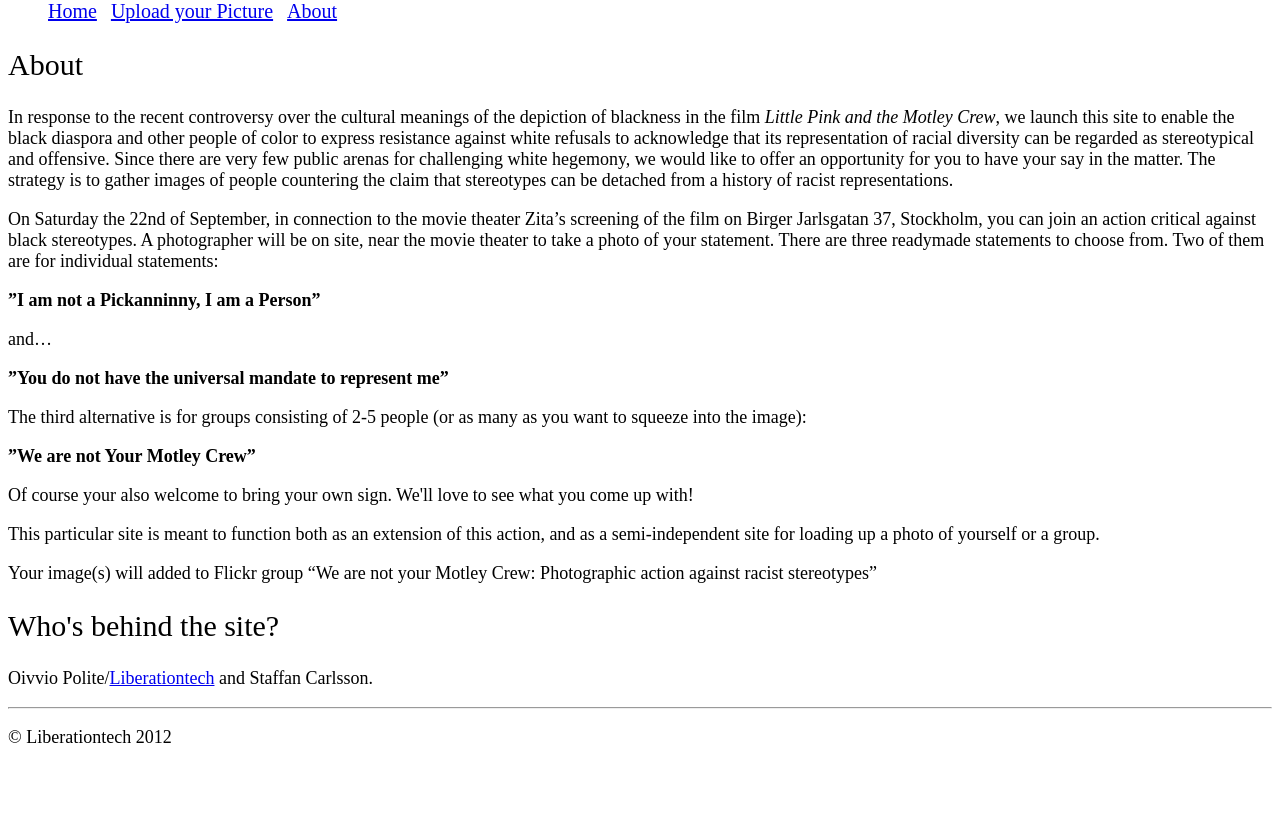
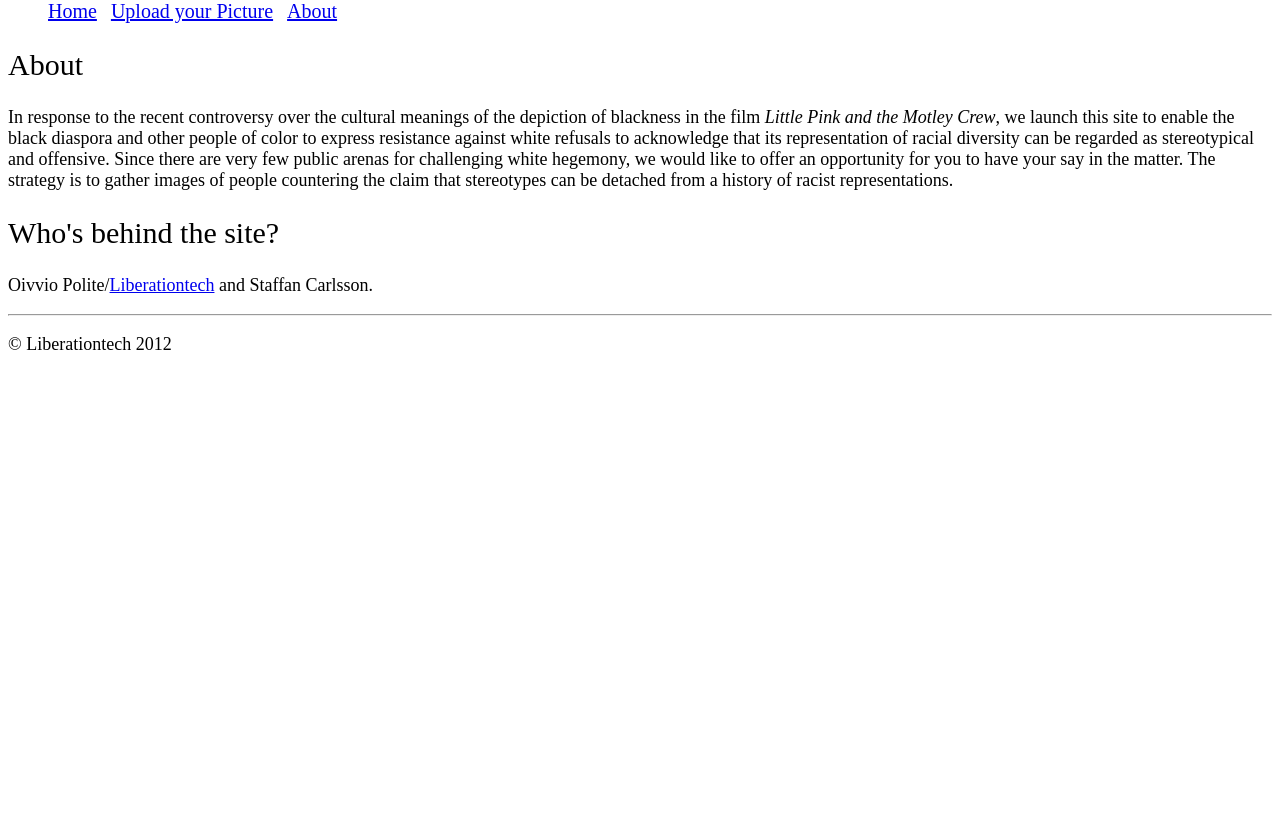
Before and after one commit to Liberationtech/notyourmotleycrew, a Django app: page /about/ in a window 1280 px wide. Shown: the part 193-1007 px from the top of the page. After the commit the page ends 543 px from the top, so only its background shows below. Run offline with Django 3.2, Linux system fonts and the light colour scheme; some libraries are stand-ins or nearby versions.

Commit message:
the photo shoot came an went, removed info about it

```diff
--- a/notyourmotleycrew/templates/about.html
+++ b/notyourmotleycrew/templates/about.html
@@ -8,23 +8,23 @@
 
         <p>In response to the recent controversy over the cultural meanings of the depiction of blackness in the film <i>Little Pink and the Motley Crew</i>, we launch this site to enable the black diaspora and other people of color to express resistance against white refusals to acknowledge that its representation of racial diversity can be regarded as stereotypical and offensive. Since there are very few public arenas for  challenging white hegemony, we would like to offer an opportunity for you to have your say in the matter. The strategy is to gather images of people countering the claim that stereotypes can be detached from a history of racist representations.</p>
 
-        <p>On Saturday the 22nd of September, in connection to the movie theater Zita’s screening of the film on Birger Jarlsgatan 37, Stockholm, you can join an action critical against black stereotypes. A photographer will be on site, near the movie theater to take a photo of your statement. There are three readymade statements to choose from. Two of them are for individual statements:</p>
+        <!--<p>On Saturday the 22nd of September, in connection to the movie theater Zita’s screening of the film on Birger Jarlsgatan 37, Stockholm, you can join an action critical against black stereotypes. A photographer will be on site, near the movie theater to take a photo of your statement. There are three readymade statements to choose from. Two of them are for individual statements:</p>-->
 
-        <p><b>”I am not a Pickanninny, I am a Person”</b></p>
+        <!--<p><b>”I am not a Pickanninny, I am a Person”</b></p>-->
 
-        <p>and…</p>
+        <!--<p>and…</p>-->
 
-        <p><b>”You do not have the universal mandate to represent me”</b></p>
+        <!--<p><b>”You do not have the universal mandate to represent me”</b></p>-->
 
-        <p>The third alternative is for groups consisting of 2-5 people (or as many as you want to squeeze into the image):</p>
+        <!--<p>The third alternative is for groups consisting of 2-5 people (or as many as you want to squeeze into the image):</p>-->
 
-        <p><b>”We are not Your Motley Crew”</b></p>
+        <!--<p><b>”We are not Your Motley Crew”</b></p>-->
 
-        <p>Of course your also welcome to bring your own sign. We'll love to see what you come up with! </p>
+        <!--<p>Of course your also welcome to bring your own sign. We'll love to see what you come up with! </p>-->
 
-        <p>This particular site is meant to function both as an extension of this action, and as a semi-independent site for loading up a photo of yourself or a group. </p>
+        <!--<p>This particular site is meant to function both as an extension of this action, and as a semi-independent site for loading up a photo of yourself or a group. </p>-->
 
-        <p>Your image(s) will added to  Flickr group “We are not your Motley Crew:  Photographic action against racist stereotypes”</p>
+        <!--<p>Your image(s) will added to  Flickr group “We are not your Motley Crew:  Photographic action against racist stereotypes”</p>-->
 
         <h2>Who's behind the site?</h2>
 
--- a/todo.txt
+++ b/todo.txt
@@ -6,9 +6,7 @@ prio one
 
 pagination on start page
 
-add the cron scaling
-
-When sharing on facebook, make sure the right image is chosen
+the timelinejs-page
 
 --------
 
```
